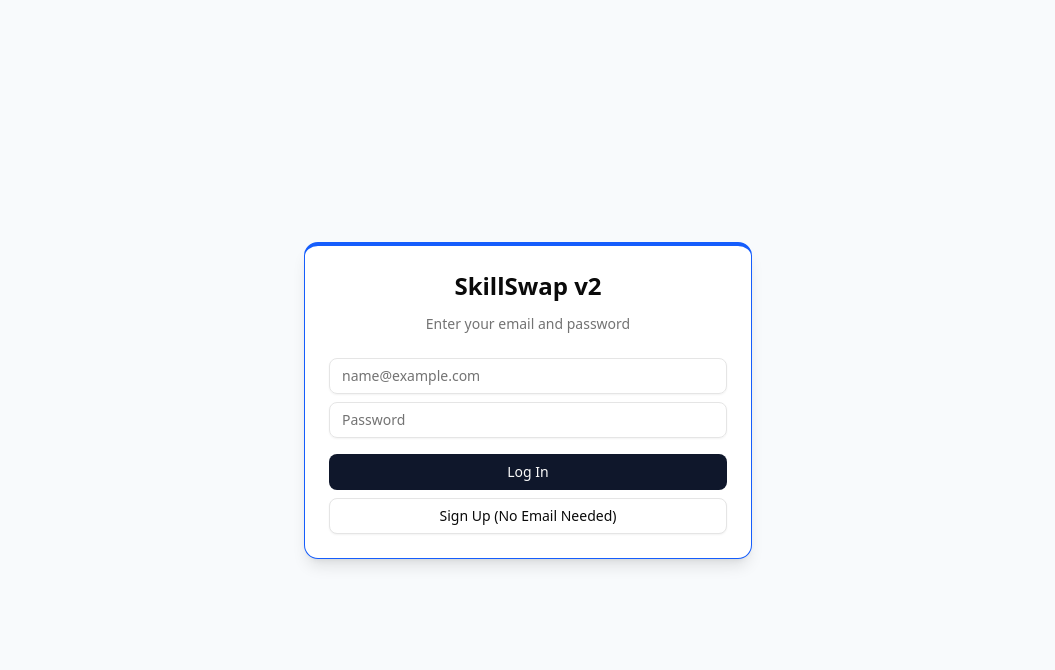
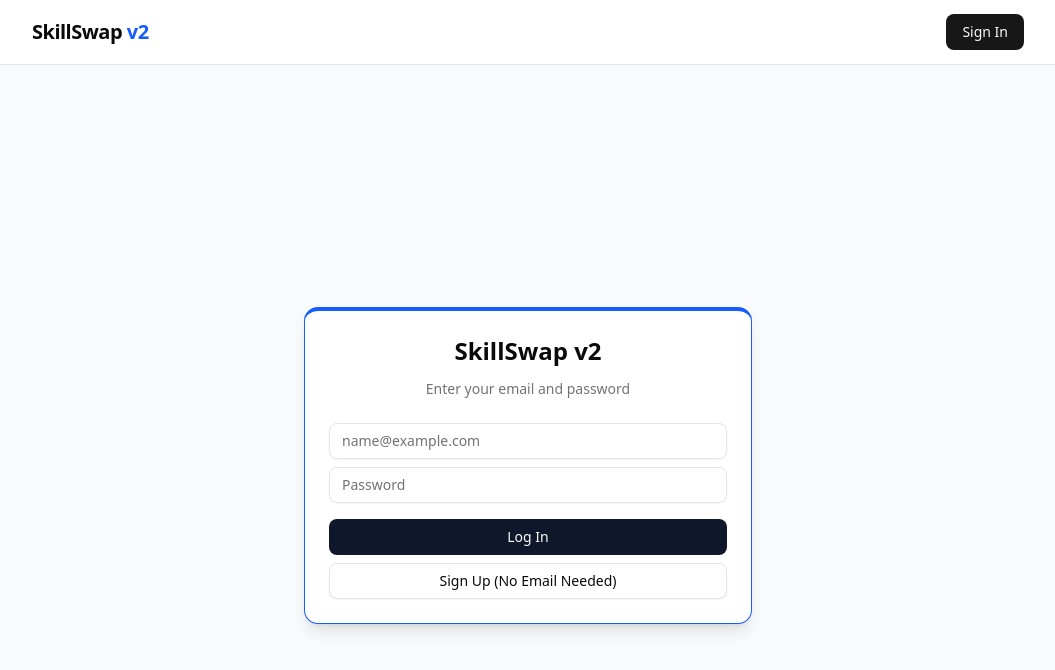
Before and after one commit to OmarMohammedSiddique/skill-swap, a Next.js app: page / in a window 1280 px wide. Shown: the top 670 px of the page, without its empty margins (112-1167 px from the left). Built offline with nearby package versions, Linux system fonts and the light colour scheme; no server answers.

Commit message:
feat: add global navbar and clean up dashoard

```diff
--- a/app/dashboard/page.tsx
+++ b/app/dashboard/page.tsx
@@ -2,7 +2,6 @@ import { createClient } from '@/utils/supabase/server'
 import { redirect } from 'next/navigation'
 import { Card, CardHeader, CardTitle, CardContent, CardDescription } from "@/components/ui/card"
 import { Badge } from "@/components/ui/badge"
-import { Button } from "@/components/ui/button"
 
 export default async function Dashboard() {
   const supabase = await createClient()
@@ -34,7 +33,7 @@ export default async function Dashboard() {
   return (
     <div className="p-8 max-w-5xl mx-auto space-y-8 bg-slate-50 min-h-screen">
 
-      {/* Header Section with Sign Out */}
+      {/* Header Section - Cleaned Up */}
       <div className="flex flex-col md:flex-row justify-between items-start md:items-center gap-4 border-b pb-6">
         <div>
           <h1 className="text-4xl font-bold tracking-tight text-slate-900">SkillSwap Board</h1>
@@ -43,17 +42,7 @@ export default async function Dashboard() {
             {' '}and you teach <span className="font-bold text-green-600">{iCanTeach}</span>.
           </p>
         </div>
-
-        <div className="flex items-center gap-4">
-          <a href="/setup" className="text-sm text-slate-500 hover:text-slate-900 underline">
-            Edit skills
-          </a>
-          <form action="/auth/signout" method="post">
-            <Button variant="outline" size="sm" className="border-red-200 text-red-600 hover:bg-red-50 hover:text-red-700">
-              Sign Out
-            </Button>
-          </form>
-        </div>
+        {/* Buttons removed here because they are now in your Navbar! */}
       </div>
 
       <div className="grid gap-6">
--- a/app/layout.tsx
+++ b/app/layout.tsx
@@ -1,6 +1,7 @@
 import type { Metadata } from "next";
 import { Geist, Geist_Mono } from "next/font/google";
 import "./globals.css";
+import Navbar from '@/components/navbar'
 
 const geistSans = Geist({
   variable: "--font-geist-sans",
@@ -28,6 +29,7 @@ export default function RootLayout({
         className={`${geistSans.variable} ${geistMono.variable} antialiased`}
         suppressHydrationWarning={true}
       >
+        <Navbar />
         {children}
       </body>
     </html>
--- /dev/null
+++ b/components/navbar.tsx
@@ -0,0 +1,43 @@
+import Link from 'next/link'
+import { Button } from "@/components/ui/button"
+import { createClient } from "@/utils/supabase/server"
+
+export default async function Navbar() {
+  const supabase = await createClient()
+  const { data: { user } } = await supabase.auth.getUser()
+
+  return (
+    <nav className="border-b bg-white">
+      <div className="flex h-16 items-center px-4 max-w-5xl mx-auto container justify-between">
+        {/* Logo / Brand */}
+        <Link href={user ? "/dashboard" : "/"} className="font-bold text-xl tracking-tight">
+          SkillSwap <span className="text-blue-600">v2</span>
+        </Link>
+
+        {/* Right Side Actions */}
+        <div className="flex items-center gap-4">
+          {user ? (
+            <>
+              <Link href="/dashboard" className="text-sm font-medium hover:underline text-slate-600">
+                Dashboard
+              </Link>
+              <Link href="/setup" className="text-sm font-medium hover:underline text-slate-600">
+                My Profile
+              </Link>
+
+              <form action="/auth/signout" method="post">
+                <Button variant="ghost" className="text-red-600 hover:text-red-700 hover:bg-red-50">
+                  Sign Out
+                </Button>
+              </form>
+            </>
+          ) : (
+            <Link href="/">
+              <Button>Sign In</Button>
+            </Link>
+          )}
+        </div>
+      </div>
+    </nav>
+  )
+}
```
